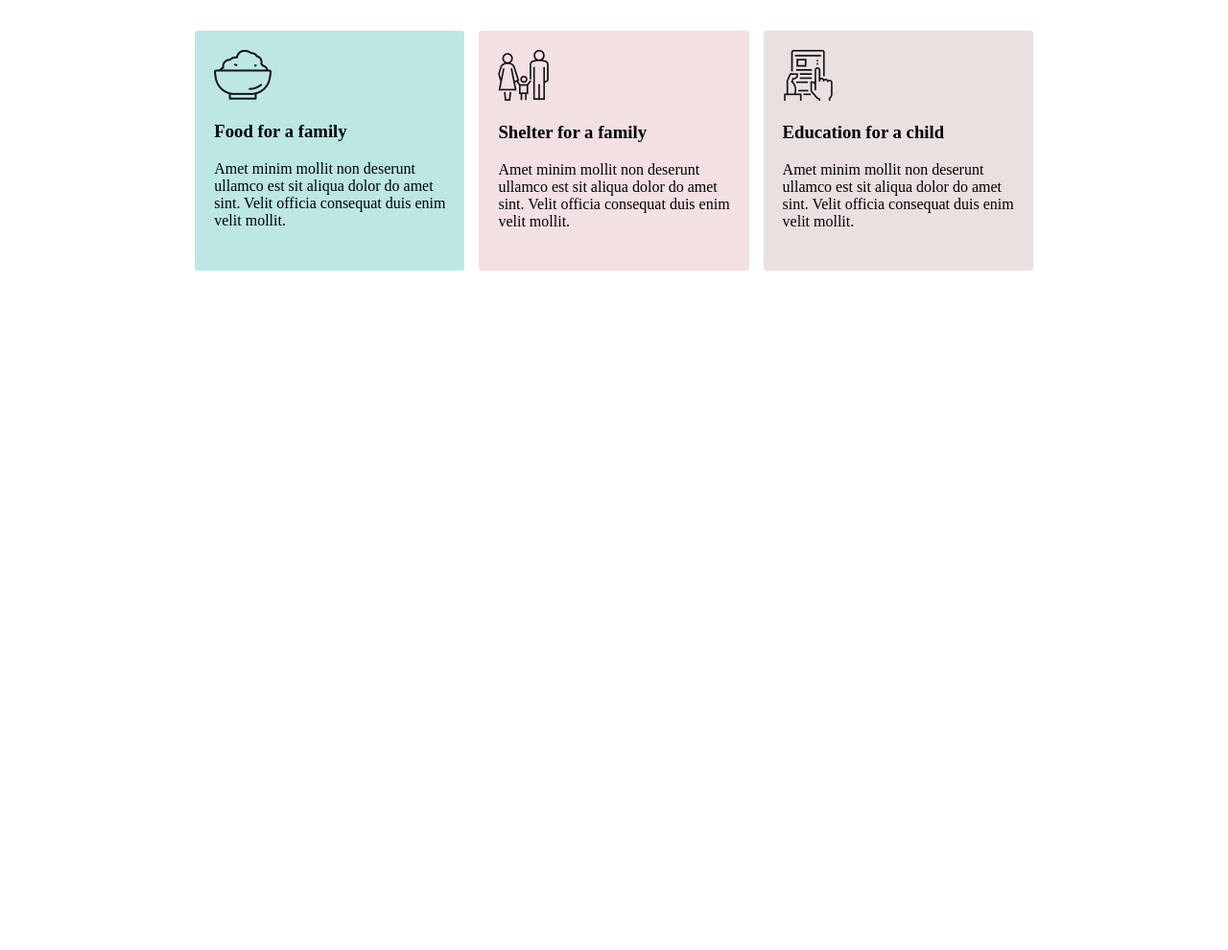
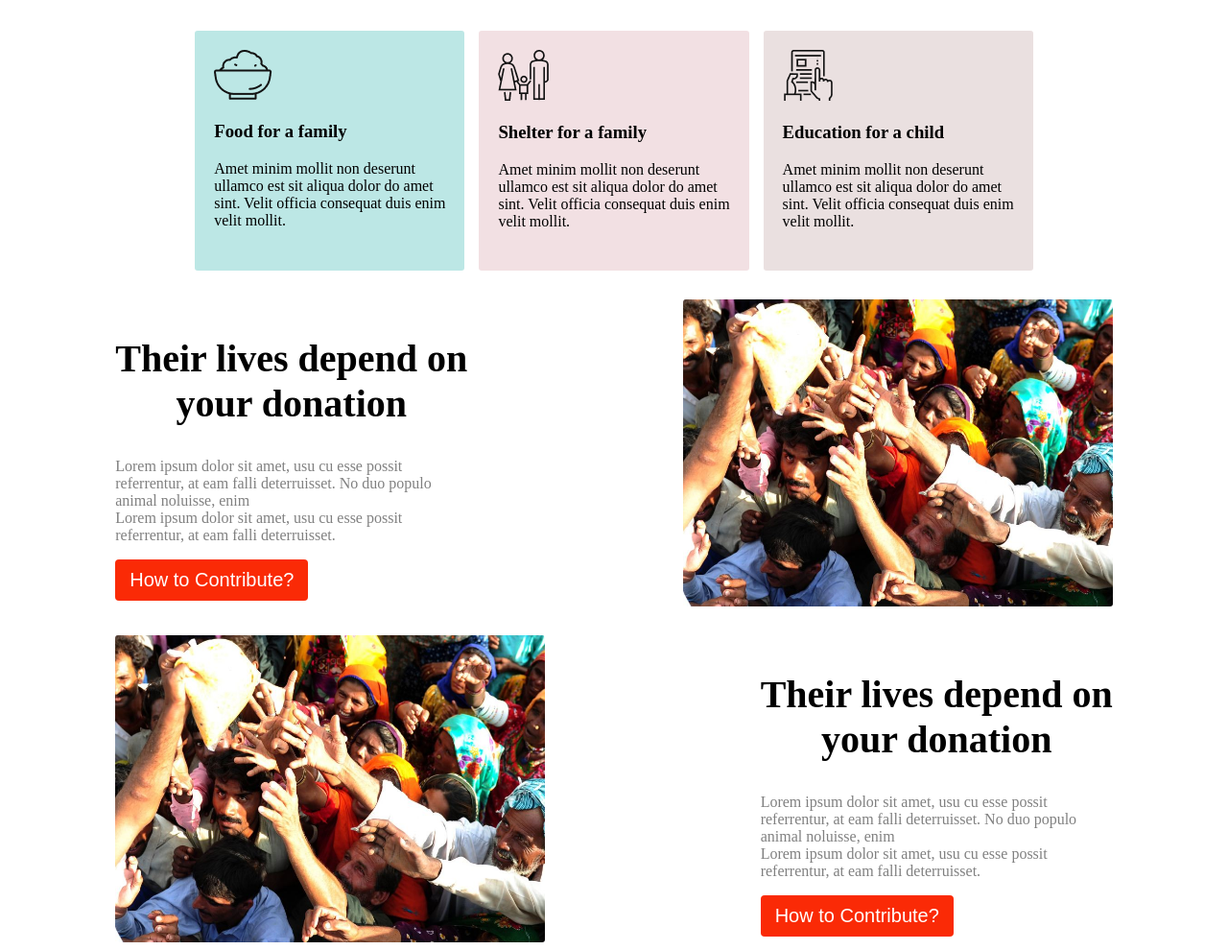
Before and after one commit to zulfikar2022/practice-project-donation, a plain HTML site: page index.html in a window 1280 px wide. Shown: the part 1375-2365 px from the top of the page at 96% size. Before the commit the page ends 1665 px from the top, so only its background shows below. Drawn offline with Linux system fonts and the light colour scheme.

Commit message:
almost done

```diff
--- a/index.html
+++ b/index.html
@@ -82,6 +82,40 @@
                             </div>
                         </div>
             </section>
+                <div class="display-flex">
+
+                    <div class="first">
+                        <div class="text">
+                            <h2>Their lives depend on <br>
+                                your donation</h2>
+                                <p>Lorem ipsum dolor sit amet, usu cu esse possit <br>
+                                    referrentur, at eam falli deterruisset. No duo populo <br>
+                                    animal noluisse, enim <br>
+                                    Lorem ipsum dolor sit amet, usu cu esse possit <br>
+                                    referrentur, at eam falli deterruisset.</p>
+                                    <button class="btn"><a href="#">How to Contribute?</a></button>
+                        </div>
+                        <img src="images/donation0.jpg" alt="">
+                    </div>
+
+                    <div class="second">
+                        <img src="images/donation0.jpg" alt="">
+                        <div class="text">
+                            <h2>Their lives depend on <br>
+                                your donation</h2>
+                                <p>Lorem ipsum dolor sit amet, usu cu esse possit <br>
+                                    referrentur, at eam falli deterruisset. No duo populo <br>
+                                    animal noluisse, enim <br>
+                                    Lorem ipsum dolor sit amet, usu cu esse possit <br>
+                                    referrentur, at eam falli deterruisset.</p>
+                                    <button class="btn"><a href="#">How to Contribute?</a></button>
+                        </div>
+
+                    </div>
+                </div>
+            <section >
+
+            </section>
     </main>
 
     <footer>
--- a/styles/style.css
+++ b/styles/style.css
@@ -1,5 +1,6 @@
 *{
     box-sizing: border-box;
+    scroll-behavior: smooth;
 }
 
 
@@ -131,3 +132,22 @@ header p{
  .donate-plan .donate-type .education{
    background-color: #e9dedeeb;
  }
+
+ /* styles for display flex */
+
+ main .display-flex .first,.second{
+   display: flex;
+   justify-content: space-around;
+   align-items: center;
+   margin-top: 30px;
+ }
+ main .display-flex  img {
+   height: 320px;
+   width: 448px;
+   border-radius: 3px;
+ }
+
+.display-flex p{
+   color: gray
+   ;
+}
```
